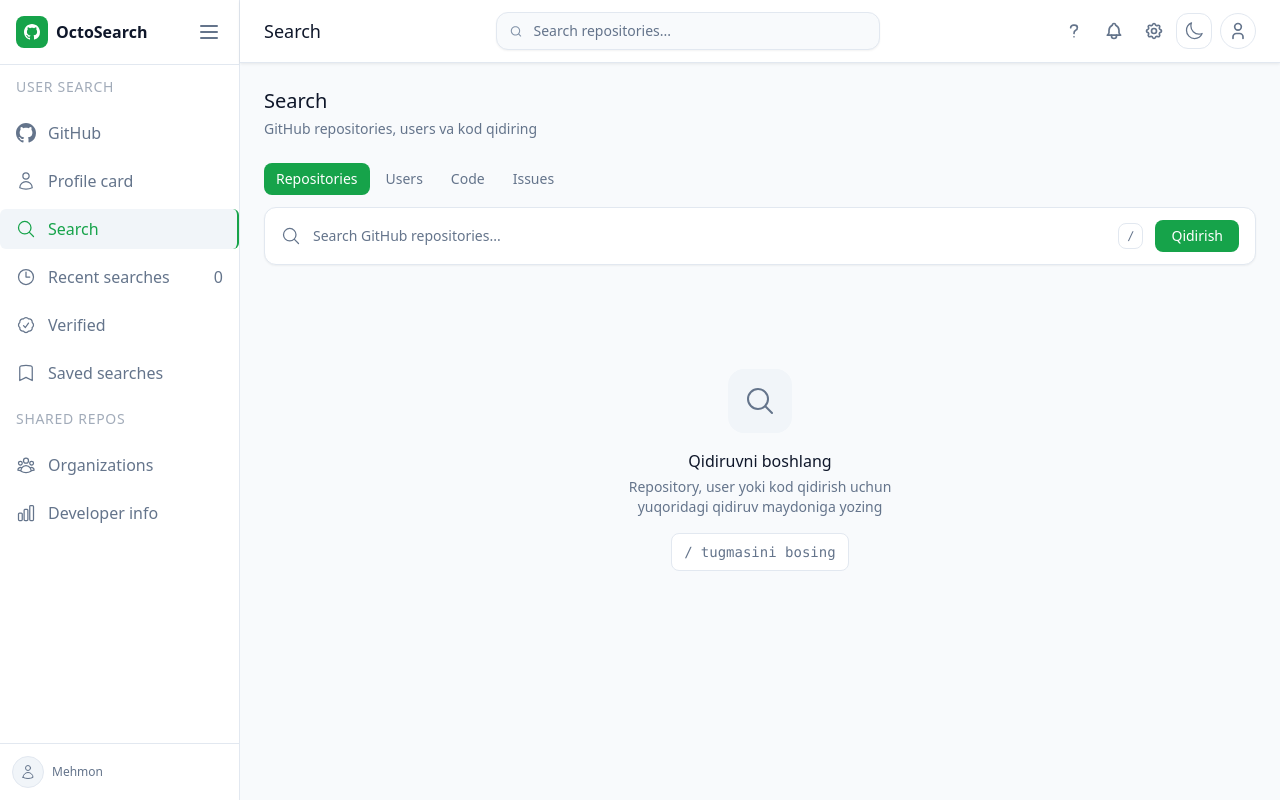
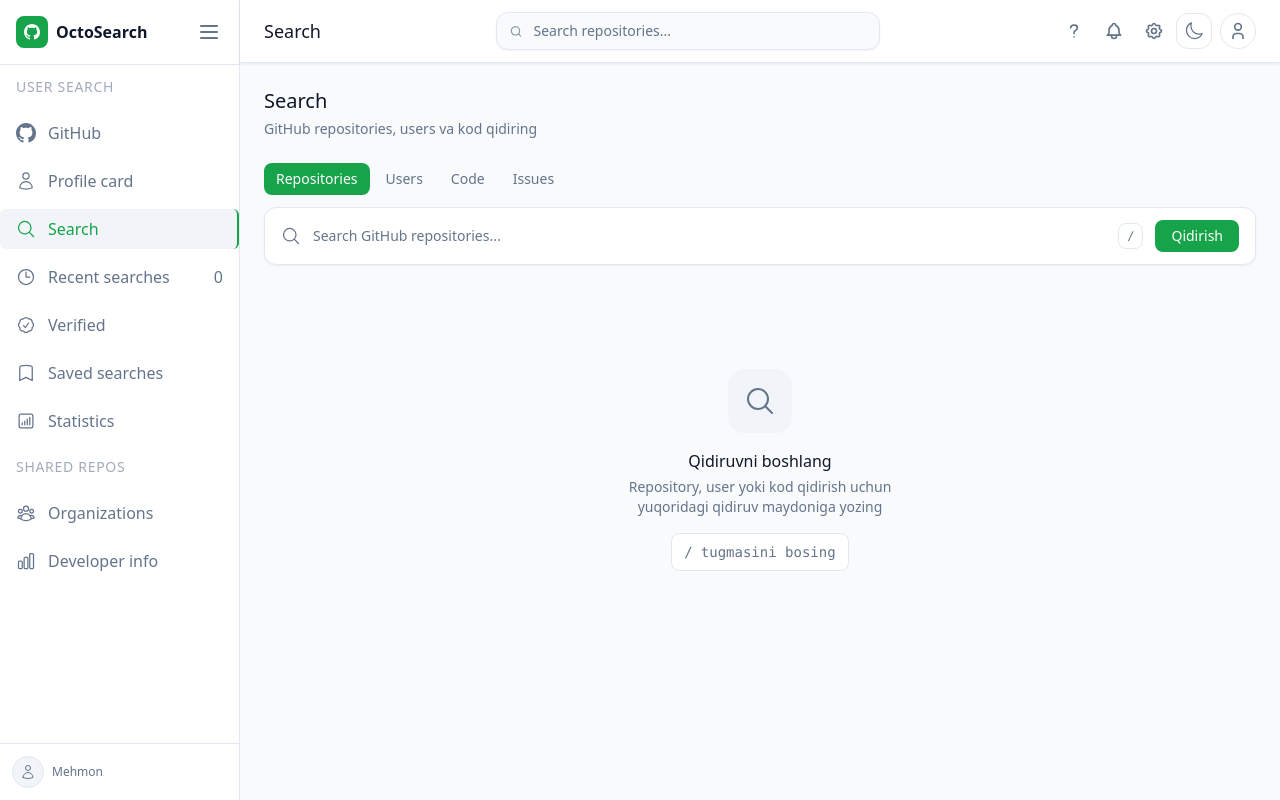
Before and after one commit to Ozodbekmirzohidov/octoSearch, a Next.js app: page /search in a window 1280 px wide. Built offline with nearby package versions, Linux system fonts and the light colour scheme; no server answers.

Commit message:
feat: add statistics page

```diff
--- a/components/Sidebar/Sidebar.tsx
+++ b/components/Sidebar/Sidebar.tsx
@@ -134,6 +134,25 @@
                 strokeLinecap="round"
                 strokeLinejoin="round"
                 d="M17.593 3.322c1.1.128 1.907 1.077 1.907 2.185V21L12 17.25 4.5 21V5.507c0-1.108.806-2.057 1.907-2.185a48.507 48.507 0 0 1 11.186 0Z"
+              />
+            </svg>
+          ),
+        },
+        {
+          label: "Statistics",
+          href: session?.user?.name ? `/stats/${session.user.name}` : "/stats",
+          icon: (
+            <svg
+              viewBox="0 0 24 24"
+              fill="none"
+              stroke="currentColor"
+              strokeWidth={1.5}
+              className="w-5 h-5"
+            >
+              <path
+                strokeLinecap="round"
+                strokeLinejoin="round"
+                d="M7.5 14.25v2.25m3-4.5v4.5m3-6.75v6.75m3-9v9M6 20.25h12A2.25 2.25 0 0 0 20.25 18V6A2.25 2.25 0 0 0 18 3.75H6A2.25 2.25 0 0 0 3.75 6v12A2.25 2.25 0 0 0 6 20.25Z"
               />
             </svg>
           ),
```
